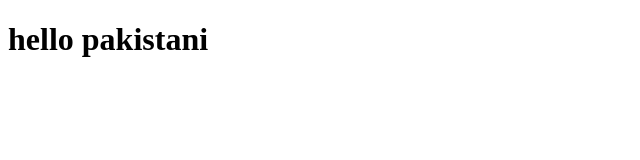
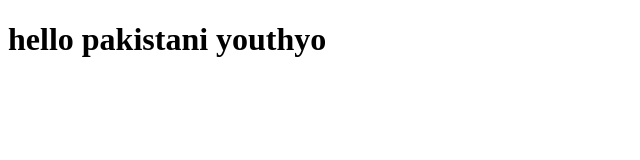
Before and after one commit to ahsanbhutta01/badobadi, a plain HTML site: page index.html in a window 1280 px wide. Shown: the whole page, without its empty margins (0-640 px from the left). Drawn offline with Linux system fonts and the light colour scheme.

Commit message:
index.html change in main2

```diff
--- a/index.html
+++ b/index.html
@@ -6,6 +6,6 @@
    <title>Document</title>
 </head>
 <body>
-   <h1>hello pakistani </h1>
+   <h1>hello pakistani youthyo </h1>
 </body>
 </html>
```
